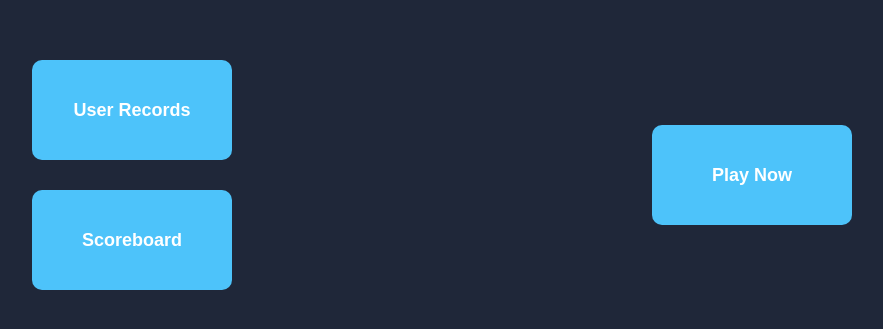
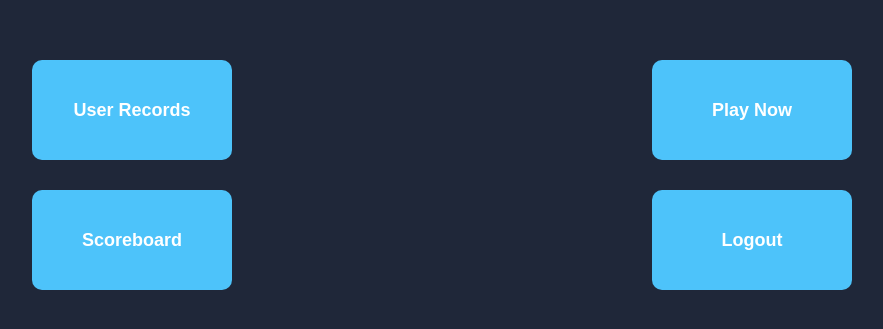
Before and after one commit to janitha-visna/banana_game, a React (Vite) app in the folder frontend/: page /play in a window 1280 px wide. Shown: the part 245-574 px from the top of the page, without its empty margins (198-1081 px from the left). Built offline with nearby package versions, Linux system fonts and the light colour scheme.

Commit message:
impliment logout funtion

```diff
--- a/frontend/src/routes/Login/Login.scss
+++ b/frontend/src/routes/Login/Login.scss
@@ -18,8 +18,9 @@ html, body {
 }
 
 .formContainer {
-  width: 400px;
+  width: 500px;
   padding: 20px;
+  height: 400px;
   border: 1px solid white;
   border-radius: 10px;
   background-color: #2e2e2e;
--- a/frontend/src/routes/Playgame/Playegame.jsx
+++ b/frontend/src/routes/Playgame/Playegame.jsx
@@ -1,8 +1,10 @@
 import { useNavigate } from "react-router-dom"; // Import useNavigate hook
 import "./Playgame.css";
+import { useAuth } from "../../context/AuthContext";
 
 function Playgame() {
   const navigate = useNavigate(); // Initialize navigate hook
+  const { logout } = useAuth(); // Get logout function from AuthContext
 
   // Function to handle redirection when "User Records" button is clicked
   const handleUserRecordsClick = () => {
@@ -14,8 +16,28 @@ function Playgame() {
     navigate("/selectoption"); // Redirect to /selectoption route
   };
 
-  const handleScoreboard = () =>{
+  const handleScoreboard = () => {
     navigate("/leaderboard");
+  };
+
+  // Function to handle logout
+  const handleLogout = async () => {
+    try {
+      // Clear server-side token if required
+      const response = await fetch("http://localhost:8800/api/auth/logout", {
+        method: "POST",
+        credentials: "include", // Ensures cookies are cleared
+      });
+
+      if (response.ok) {
+        logout(); // Clear user context and local storage
+        navigate("/login"); // Redirect to login page
+      } else {
+        console.error("Failed to log out.");
+      }
+    } catch (error) {
+      console.error("An error occurred during logout:", error);
+    }
   };
 
   return (
@@ -32,6 +54,9 @@ function Playgame() {
         <button className="button" onClick={handlePlayNowClick}>
           Play Now
         </button>
+        <button className="button" onClick={handleLogout}>
+          Logout
+        </button>
       </div>
     </div>
   );
--- a/frontend/src/routes/homepage/Homepage.jsx
+++ b/frontend/src/routes/homepage/Homepage.jsx
@@ -2,7 +2,7 @@ import Leaderboard from "../../components/leaderboard/Leaderbord";
 import styles from "./homepage.module.css";
 import leaderboardData from "../../components/leaderboard/leaderboardData";
 import Login from "../Login/Login";
-import HamburgerMenu from "../../components/HamburgerMenu/HamburgerMenu";
+
 import { useNavigate } from "react-router-dom";
 import Selectoptions from "../../components/options/Selectoptions";
 
```
